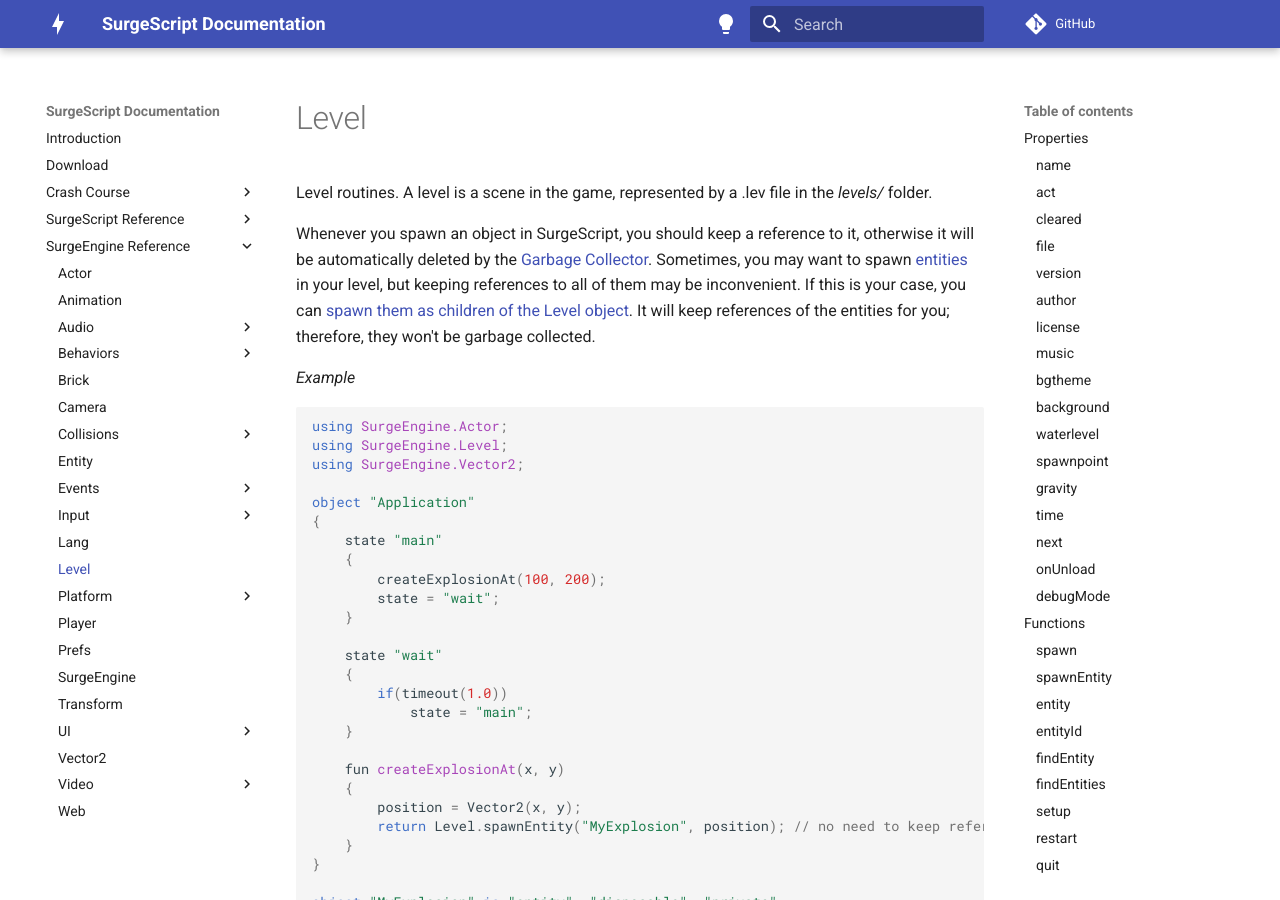
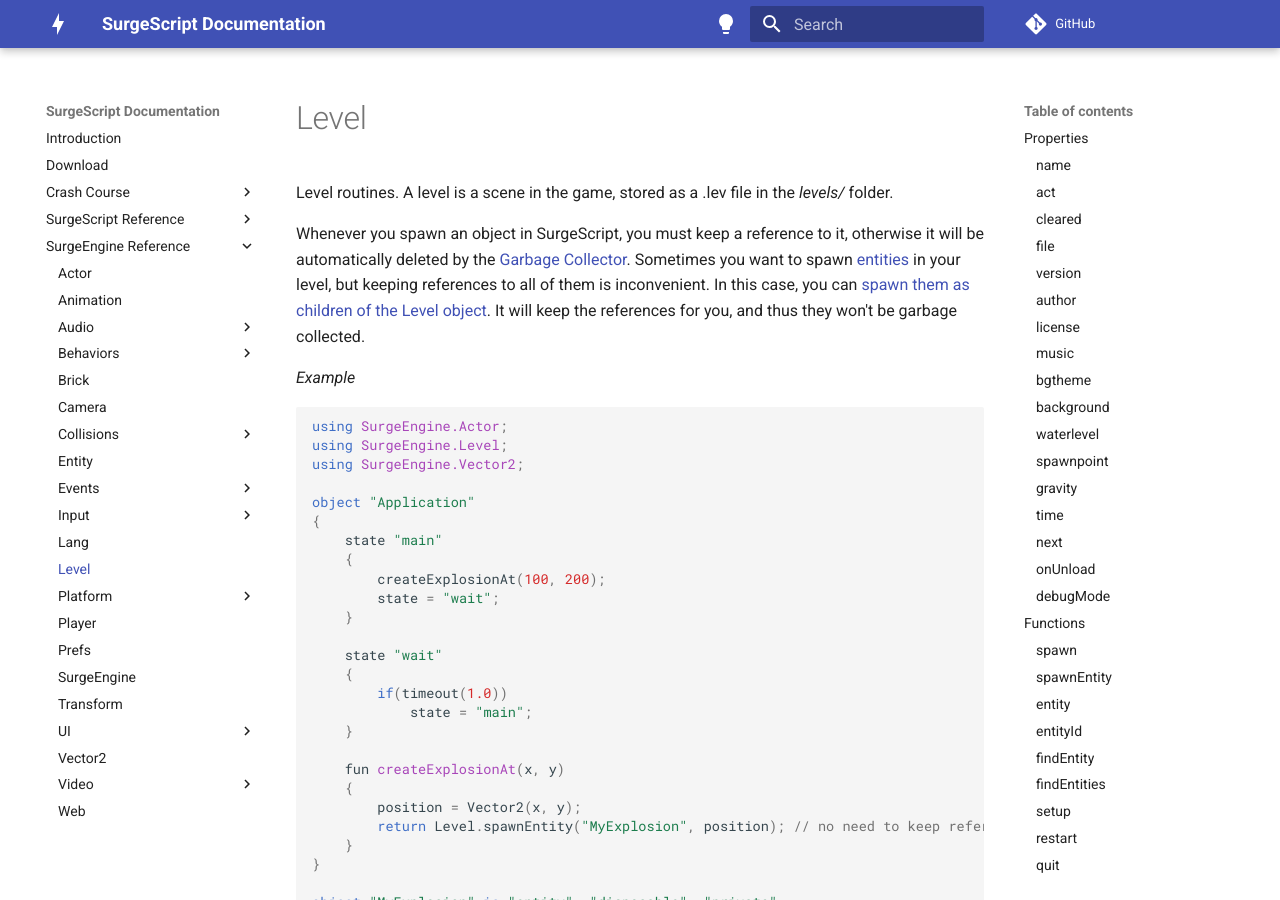
Before and after one commit to alemart/surgescript, an MkDocs documentation site: the page built from docs/engine/level.md, in a window 1280 px wide and 900 px high. Built offline with MkDocs 1.6.1 and Material for MkDocs 9.7.7, drawn with Linux system fonts in a browser that asks for light colours; comment, search, counter and statistics services are not loaded.

Commit message:
Docs: change the wording

````diff
--- a/docs/engine/level.md
+++ b/docs/engine/level.md
@@ -1,9 +1,9 @@
 Level
 =====
 
-Level routines. A level is a scene in the game, represented by a .lev file in the *levels/* folder.
+Level routines. A level is a scene in the game, stored as a .lev file in the *levels/* folder.
 
-Whenever you spawn an object in SurgeScript, you should keep a reference to it, otherwise it will be automatically deleted by the [Garbage Collector](/reference/gc). Sometimes, you may want to spawn [entities](/engine/entity) in your level, but keeping references to all of them may be inconvenient. If this is your case, you can [spawn them as children of the Level object](#spawn). It will keep references of the entities for you; therefore, they won't be garbage collected.
+Whenever you spawn an object in SurgeScript, you must keep a reference to it, otherwise it will be automatically deleted by the [Garbage Collector](/reference/gc). Sometimes you want to spawn [entities](/engine/entity) in your level, but keeping references to all of them is inconvenient. In this case, you can [spawn them as children of the Level object](#spawnentity). It will keep the references for you, and thus they won't be garbage collected.
 
 *Example*
 ```cs
````
